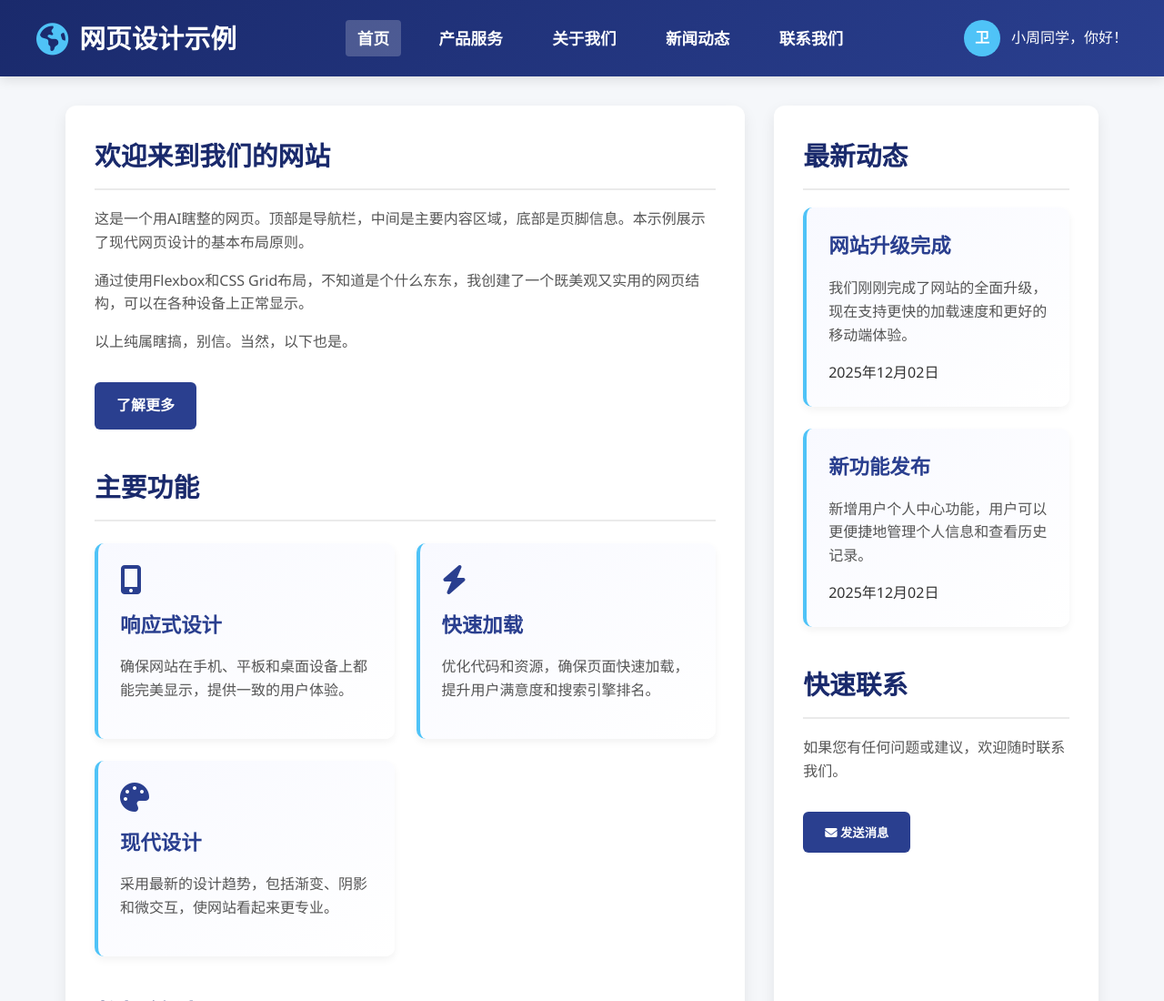
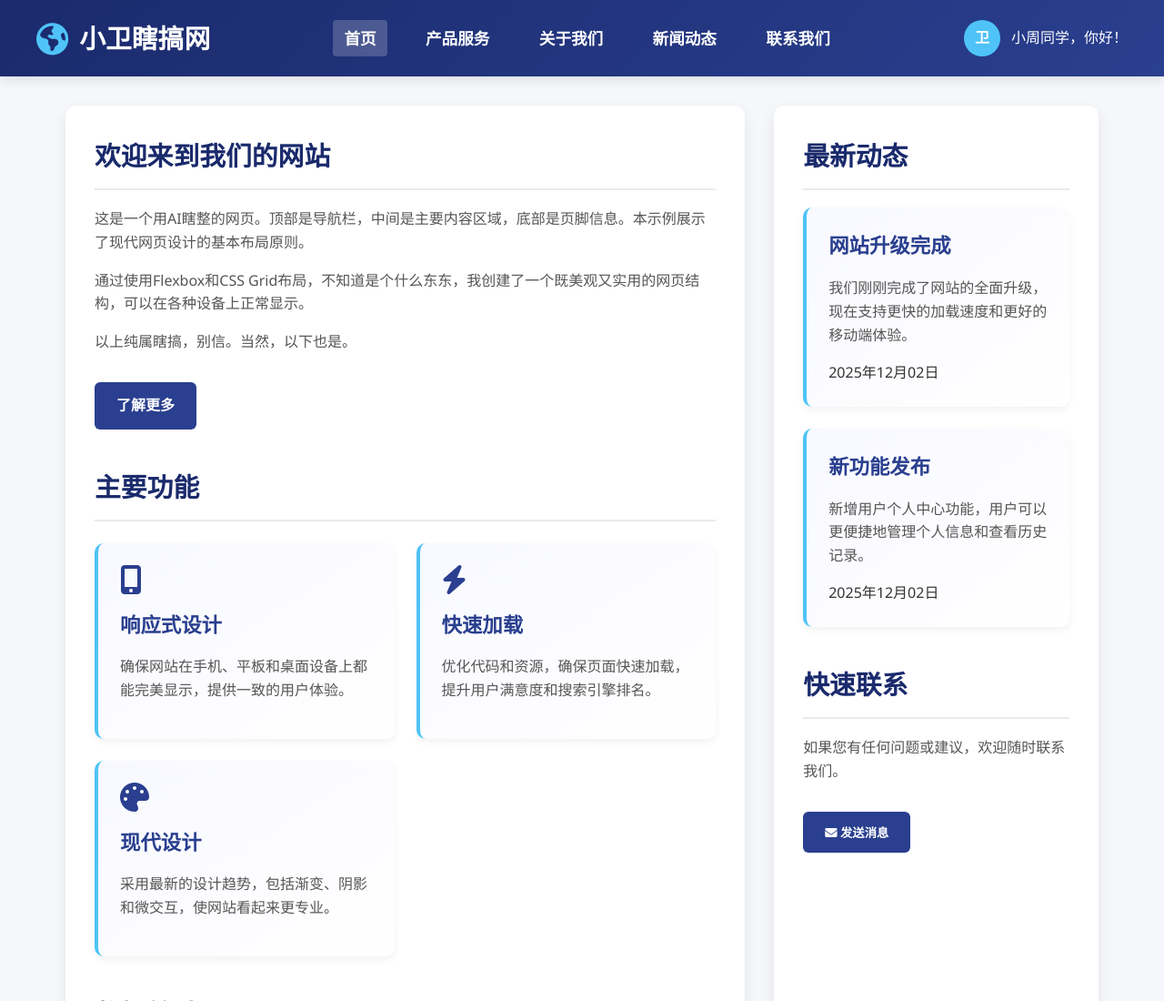
Before and after one commit to wyc0906/wyc-one, a plain HTML site: page index.html in a window 1280 px wide. Shown: the top 1100 px of the page at 91% size. Drawn offline with Linux system fonts and the light colour scheme.

Commit message:
Update index.html

```diff
--- a/index.html
+++ b/index.html
@@ -329,7 +329,7 @@
         <div class="header-container">
             <div class="logo">
                 <i class="fas fa-globe-americas"></i>
-                <span>网页设计示例</span>
+                <span>小卫瞎搞网</span>
             </div>
 
             <nav>
```
